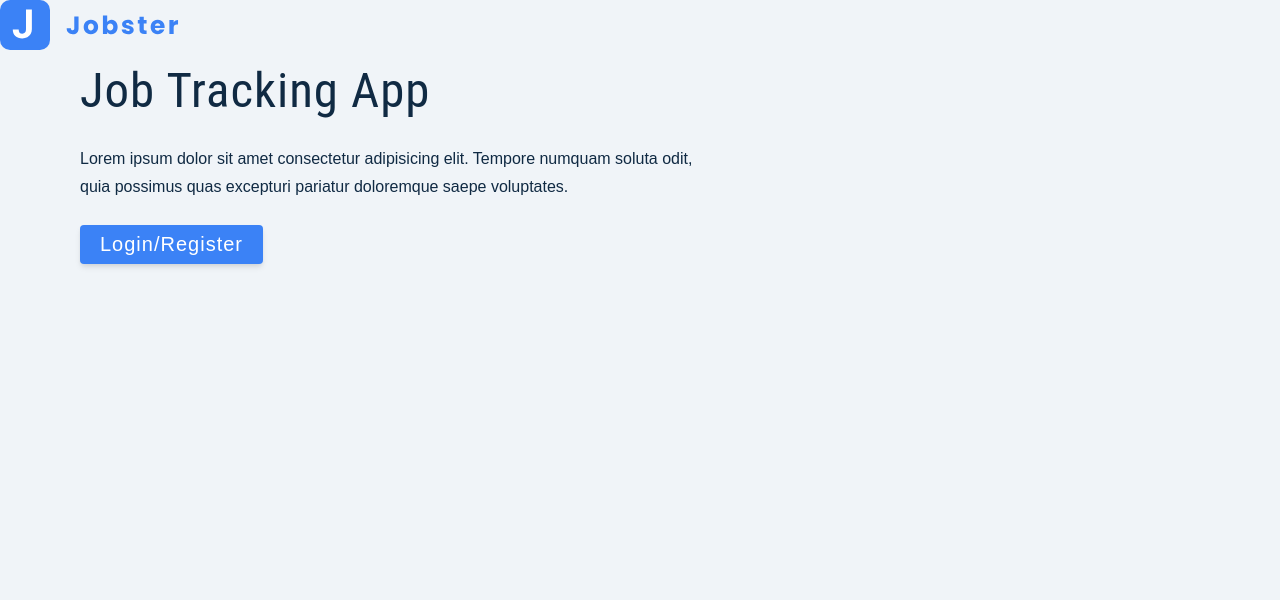
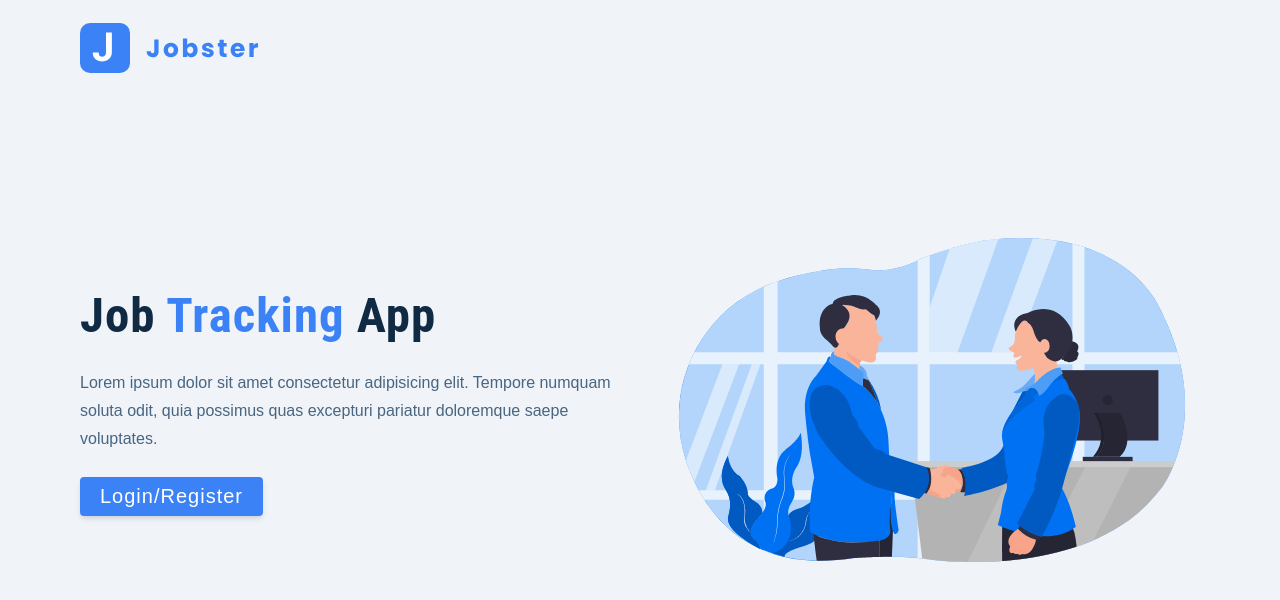
Before and after one commit to srdjo99/jobster-react, a React (Create React App) app: page / in a window 1280 px wide. Shown: the top 600 px of the page. Built offline with nearby package versions, Linux system fonts and the light colour scheme.

Commit message:
Landing page structure

```diff
--- a/package.json
+++ b/package.json
@@ -15,6 +15,7 @@
     "react": "^18.2.0",
     "react-dom": "^18.2.0",
     "react-scripts": "5.0.1",
+    "styled-components": "^5.3.6",
     "web-vitals": "^2.1.4"
   },
   "scripts": {
@@ -54,8 +55,8 @@
     "eslint-plugin-prettier": "^4.2.1",
     "eslint-plugin-promise": "^6.0.1",
     "eslint-plugin-react": "^7.31.8",
+    "husky": "^8.0.0",
     "prettier": "^2.7.1",
-    "typescript": "^4.8.4",
-    "husky": "^8.0.0"
+    "typescript": "^4.8.4"
   }
 }
--- a/src/pages/Landing.tsx
+++ b/src/pages/Landing.tsx
@@ -1,10 +1,12 @@
 import { FC, ReactElement } from "react";
+import styled from "styled-components";
 
 import logo from "../assets/images/logo.svg";
+import main from "../assets/images/main.svg";
 
 const Landing: FC = (): ReactElement => {
   return (
-    <main>
+    <Wrapper>
       <nav>
         <img src={logo} alt="jobster logo" className="logo" />
       </nav>
@@ -21,10 +23,55 @@
           </p>
           <button className="btn btn-hero">Login/Register</button>
         </div>
-        <div />
+        <img src={main} alt="successful deal" className="img main-img" />
       </div>
-    </main>
+    </Wrapper>
   );
 };
 
+const Wrapper = styled.main`
+  nav {
+    width: var(--fluid-width);
+    max-width: var(--max-width);
+    margin: 0 auto;
+    height: var(--nav-height);
+    display: flex;
+    align-items: center;
+  }
+
+  .page {
+    min-height: calc(100vh - var(--nav-height));
+    display: grid;
+    align-items: center;
+    margin-top: -3rem;
+  }
+
+  h1 {
+    font-weight: 700;
+
+    span {
+      color: var(--primary-500);
+    }
+  }
+
+  p {
+    color: var(--grey-600);
+  }
+
+  .main-img {
+    display: none;
+  }
+
+  @media (min-width: 992px) {
+    .page {
+      grid-template-columns: 1fr 1fr;
+      column-gap: 3rem;
+    }
+
+    .main-img {
+      display: block;
+    }
+  }
+`;
+
 export default Landing;
```
Also changed, not shown: src/assets/images/main.svg, 1 other file (tests, documents, lock files or other folders).
